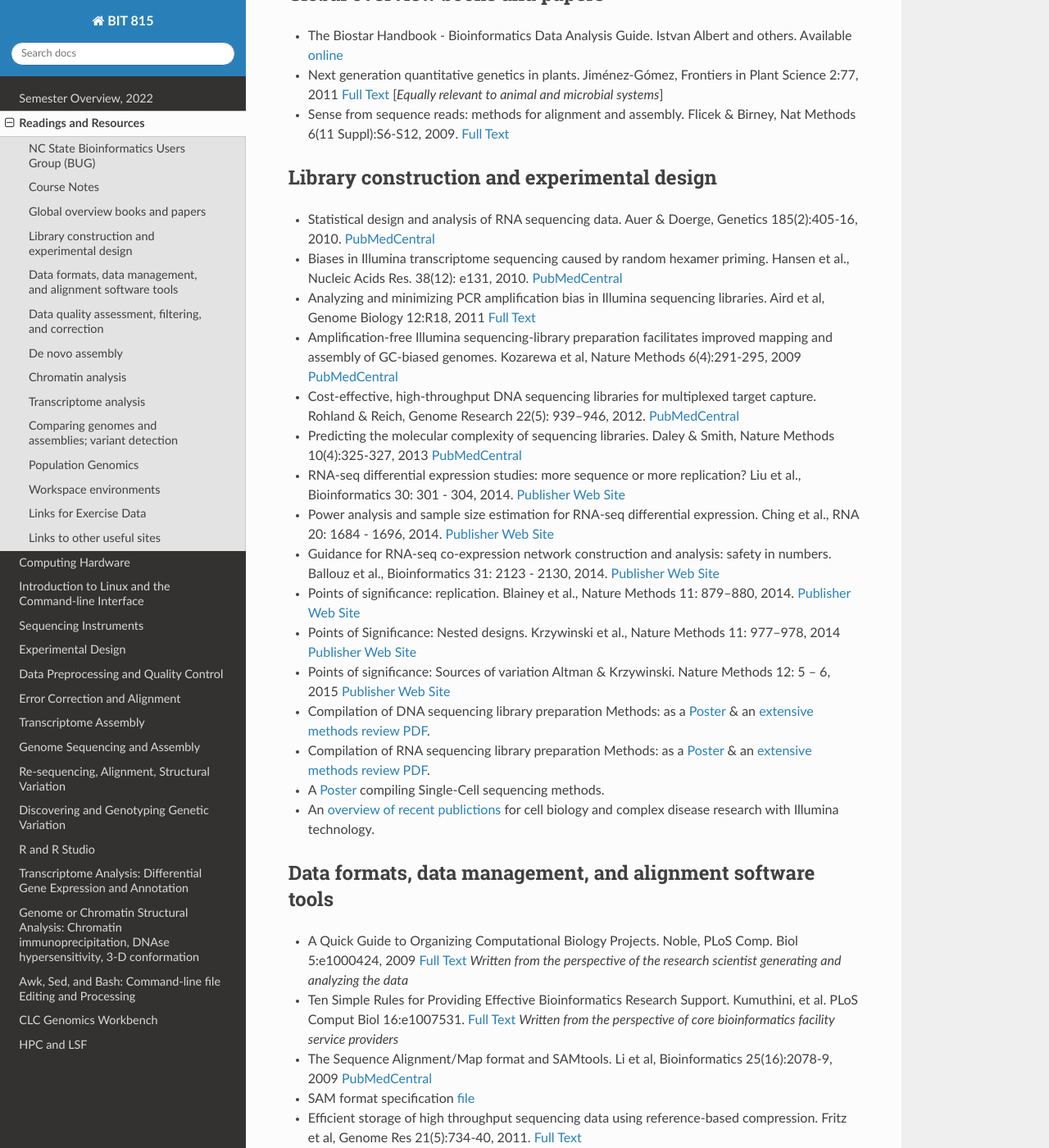
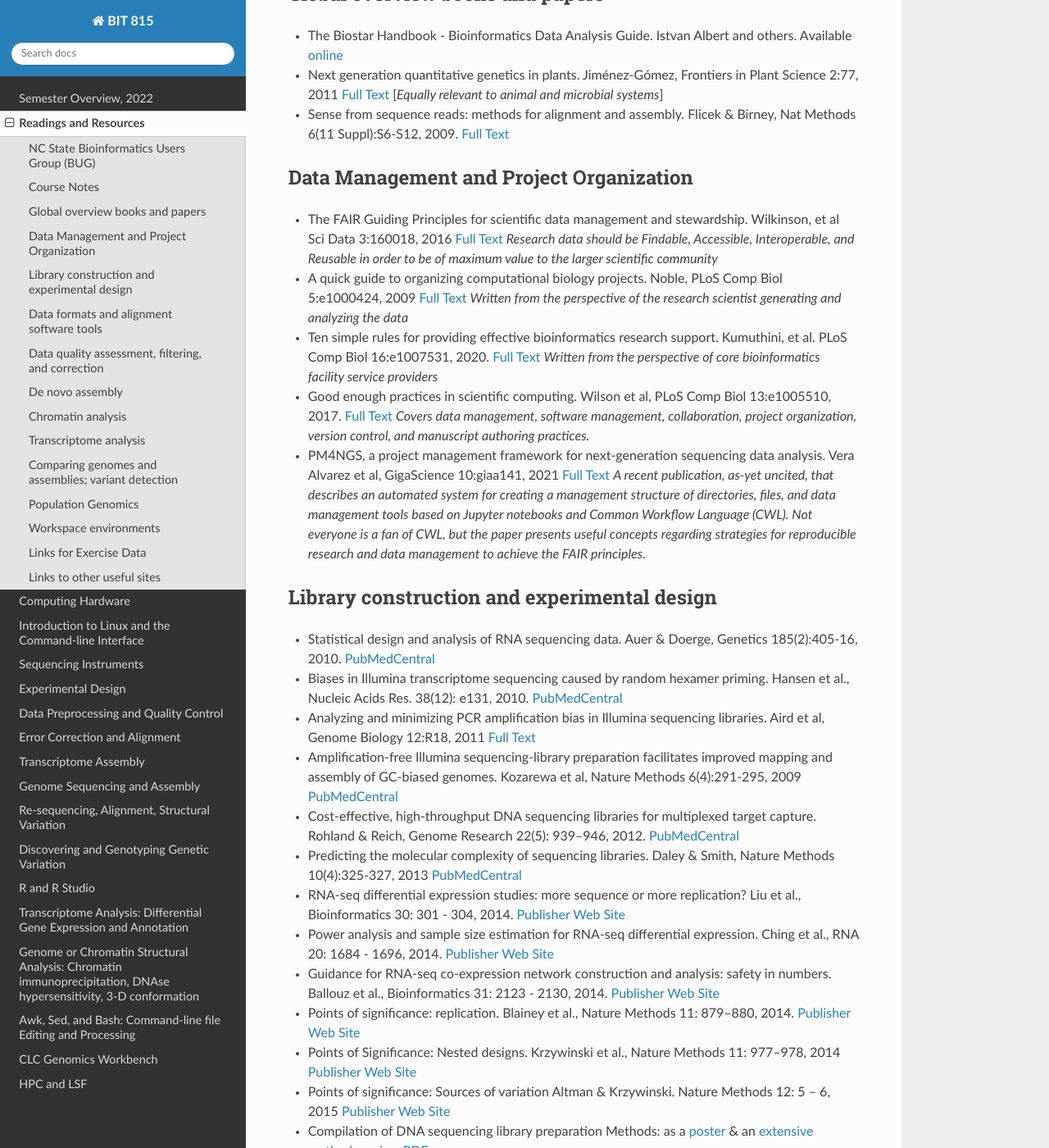
Before and after one commit to rwhetten/DeepSeqAnalysis, a Sphinx documentation site: the page built from docs/source/readings.rst, in a window 1280 px wide and 1400 px high, scrolled down 576 px. Shown: the whole window at 82% size. Built offline with Sphinx 7.4.7 and the Read the Docs theme 2.0.0, drawn with Linux system fonts in a browser that asks for light colours; some of the changed text lies outside the part shown.

Commit message:
Update readings.rst
Expand section on data management and project organization

```diff
--- a/docs/source/readings.rst
+++ b/docs/source/readings.rst
@@ -25,6 +25,15 @@ Global overview books and papers
 + Next generation quantitative genetics in plants. Jiménez-Gómez, Frontiers in Plant Science 2:77, 2011 `Full Text <http://www.frontiersin.org/Plant_Physiology/10.3389/fpls.2011.00077/full>`_ [*Equally relevant to animal and microbial systems*]
 + Sense from sequence reads: methods for alignment and assembly. Flicek & Birney, Nat Methods 6(11 Suppl):S6-S12, 2009. `Full Text <http://www.nature.com/nmeth/journal/v6/n11s/full/nmeth.1376.html>`_
 
+Data Management and Project Organization
+****************************************
+
++ The FAIR Guiding Principles for scientific data management and stewardship. Wilkinson, et al  Sci Data 3:160018, 2016 `Full Text <https://doi.org/10.1038/sdata.2016.18>`_ *Research data should be Findable, Accessible, Interoperable, and Reusable in order to be of maximum value to the larger scientific community*
++ A quick guide to organizing computational biology projects. Noble, PLoS Comp Biol 5:e1000424, 2009 `Full Text <https://journals.plos.org/ploscompbiol/article?id=10.1371/journal.pcbi.1000424>`_ *Written from the perspective of the research scientist generating and analyzing the data*
++ Ten simple rules for providing effective bioinformatics research support. Kumuthini, et al. PLoS Comp Biol 16:e1007531, 2020. `Full Text <https://doi.org/10.1371/journal.pcbi.1007531>`_ *Written from the perspective of core bioinformatics facility service providers*
++ Good enough practices in scientific computing. Wilson et al, PLoS Comp Biol 13:e1005510, 2017. `Full Text <https://doi.org/10.1371/journal.pcbi.1005510>`_ *Covers data management, software management, collaboration, project organization, version control, and manuscript authoring practices.*
++ PM4NGS, a project management framework for next-generation sequencing data analysis. Vera Alvarez et al, GigaScience 10:giaa141, 2021 `Full Text <https://doi.org/10.1093/gigascience/giaa141>`_ *A recent publication, as-yet uncited, that describes an  automated system for creating a management structure of directories, files, and data management tools based on Jupyter notebooks and Common Workflow Language (CWL). Not everyone is a fan of CWL, but the paper presents useful concepts regarding strategies for reproducible research and data management to achieve the FAIR principles.*
+
 Library construction and experimental design
 ********************************************
 
@@ -40,22 +49,25 @@ Library construction and experimental design
 + Points of significance: replication. Blainey et al., Nature Methods 11: 879–880, 2014. `Publisher Web Site <http://www.nature.com/nmeth/journal/v11/n9/full/nmeth.3091.html>`_
 + Points of Significance: Nested designs. Krzywinski et al., Nature Methods 11: 977–978, 2014 `Publisher Web Site <http://www.nature.com/nmeth/journal/v11/n10/full/nmeth.3137.html>`_
 + Points of significance: Sources of variation Altman & Krzywinski. Nature Methods 12: 5 – 6, 2015 `Publisher Web Site <http://www.nature.com/nmeth/journal/v12/n1/full/nmeth.3224.html>`_
-+ Compilation of DNA sequencing library preparation Methods: as a `Poster <https://drive.google.com/open?id=1lJ9EPzqG71pPOkSpHSNLFpoh23JIjMDC>`_ & an `extensive methods review PDF <https://drive.google.com/open?id=1FCe3rnHDiwUUu6pSZ9LkDuDDyYouFyAS>`_.
-+ Compilation of RNA sequencing library preparation Methods: as a `Poster <https://drive.google.com/open?id=1aViVPAgLPkOEUiDAaHvcp-ftunZTk-zF>`_ & an `extensive methods review PDF <https://drive.google.com/open?id=1vkAFWdu-C-4OUb7J0ZBzPMieE_49p8Bu>`_.
-+ A `Poster <https://drive.google.com/open?id=1_G4o26Qu0w6GJxRY6n81TOmgvIzhsMro>`_ compiling Single-Cell sequencing methods.
-+ An `overview of recent publictions <https://drive.google.com/open?id=1FLuKZI0TLfx6xrd9YED5J7zAHgZMoKVr>`_ for cell biology and complex disease research with Illumina technology.
++ Compilation of DNA sequencing library preparation Methods: as a `poster <https://drive.google.com/open?id=1lJ9EPzqG71pPOkSpHSNLFpoh23JIjMDC>`_ & an `extensive methods review PDF <https://drive.google.com/open?id=1FCe3rnHDiwUUu6pSZ9LkDuDDyYouFyAS>`_.
++ Compilation of RNA sequencing library preparation Methods: as a `poster <https://drive.google.com/open?id=1aViVPAgLPkOEUiDAaHvcp-ftunZTk-zF>`_ & an `extensive methods review PDF <https://drive.google.com/open?id=1vkAFWdu-C-4OUb7J0ZBzPMieE_49p8Bu>`_.
++ A `poster <https://drive.google.com/open?id=1_G4o26Qu0w6GJxRY6n81TOmgvIzhsMro>`_ compiling Single-Cell sequencing methods.
++ An `overview of recent publications <https://drive.google.com/open?id=1FLuKZI0TLfx6xrd9YED5J7zAHgZMoKVr>`_ for cell biology and complex disease research with Illumina technology.
 
-Data formats, data management, and alignment software tools
+Data formats and alignment software tools
 ***********************************************************
-+ A Quick Guide to Organizing Computational Biology Projects. Noble, PLoS Comp. Biol 5:e1000424, 2009 `Full Text <https://journals.plos.org/ploscompbiol/article?id=10.1371/journal.pcbi.1000424>`_ *Written from the perspective of the research scientist generating and analyzing the data*
-+ Ten Simple Rules for Providing Effective Bioinformatics Research Support. Kumuthini, et al. PLoS Comput Biol 16:e1007531. `Full Text <https://doi.org/10.1371/journal.pcbi.1007531>`_ *Written from the perspective of core bioinformatics facility service providers*
+
 + The Sequence Alignment/Map format and SAMtools. Li et al, Bioinformatics 25(16):2078-9, 2009 `PubMedCentral <http://www.ncbi.nlm.nih.gov/pmc/articles/PMC2723002>`_
 + SAM format specification `file <http://samtools.sourceforge.net/SAM1.pdf>`_
++ PAF alignment format is described in the manual page for the  `minimap2 <https://lh3.github.io/minimap2/minimap2.html>`_ long-read aligner.
++ Minimap2: pairwise alignment for nucleotide sequences. Li, Bioinformatics 34:3094-3100, 2018 https://doi.org/10.1093/bioinformatics/bty191. `PubMedCentral <http://www.ncbi.nlm.nih.gov/pmc/articles/pmc6137996/>`_
 + Efficient storage of high throughput sequencing data using reference-based compression. Fritz et al, Genome Res 21(5):734-40, 2011. `Full Text <http://genome.cshlp.org/content/21/5/734.long>`_
 + Compression of DNA sequence reads in FASTQ format. Deorowicz & Grabowski, Bioinformatics 27(6):860-2, 2011. `PubMed <http://www.ncbi.nlm.nih.gov/pubmed/21252073>`_
 + Fast and accurate short read alignment with Burrows-Wheeler transform. Li & Durbin, Bioinformatics 25(14):1754-60, 2009. `PubMedCentral <http://www.ncbi.nlm.nih.gov/pmc/articles/PMC2705234>`_
 + Improving SNP discovery by base alignment quality. Li H, Bioinformatics 27(8):1157-8, 2011. `PubMed <http://www.ncbi.nlm.nih.gov/pubmed/21320865>`_
 + BEDTools: a flexible suite of utilities for comparing genomic features. Quinlan and Hall, Bioinformatics 26:841-842, 2010. `Publisher Website <http://bioinformatics.oxfordjournals.org/content/26/6/841.full.pdf+html>`_
++ The variant call format and VCFtools. Danecek et al, Bioinformatics 27:2156-2158, 2011. `PubMedCentral <http://www.ncbi.nlm.nih.gov/pubmed/21653522>`_
++ The UC Santa Cruz Genome Browser FAQ on `data file formats <https://genome.ucsc.edu/FAQ/FAQformat>`_
 
 Data quality assessment, filtering, and correction
 **************************************************
@@ -111,11 +123,11 @@ General considerations for RNA-seq library construction
 Assembly and comparison to genome
 
   + A glance at quality score: implication for de novo transcriptome reconstruction of Illumina reads. Mbandi et al., Frontiers in Genetics 2014. `Publisher Website <http://journal.frontiersin.org/Journal/10.3389/fgene.2014.00017/full?>`_
-  + Full-length transcriptome assembly from RNA-Seq data without a reference genome. Grabherr et al, Nature Biotechnology 29:644 - 652, 2011. `PubMed <http://www.ncbi.nlm.nih.gov/pubmed/21572440>`_ [*Software called* `Trinity <http://trinityrnaseq.sourceforge.net/>`_; *available on Sourceforge.*]
-  + Comprehensive analysis of RNA-Seq data reveals extensive RNA editing in a human transcriptome. Peng et al, Nature Biotechnology 30:253 - 260, 2012. `PubMed <http://www.ncbi.nlm.nih.gov/pubmed/22327324>`_ [*Several comments on this paper question whether the reported differences are in fact evidence of editing or are simply sequencing errors - the authors stand by their conclusions, but the controversy demonstrates the importance of robust data analysis methods.*]
+  + Full-length transcriptome assembly from RNA-Seq data without a reference genome. Grabherr et al, Nature Biotechnology 29:644 - 652, 2011. `PubMed <http://www.ncbi.nlm.nih.gov/pubmed/21572440>`_ *Software called* `Trinity <https://github.com/trinityrnaseq/trinityrnaseq/wiki>`_; *is available on Github.*
+  + Comprehensive analysis of RNA-Seq data reveals extensive RNA editing in a human transcriptome. Peng et al, Nature Biotechnology 30:253 - 260, 2012. `PubMed <http://www.ncbi.nlm.nih.gov/pubmed/22327324>`_ *Several comments on this paper question whether the reported differences are in fact evidence of editing or are simply sequencing errors - the authors stand by their conclusions, but the controversy demonstrates the importance of robust data analysis methods.*
   + Optimization of de novo transcriptome assembly from next-generation sequencing data. Surget-Groba & Montoya-Burgos, Genome Res 20(10):1432-40, 2010. `Full Text <http://genome.cshlp.org/content/20/10/1432.long>`_
   + Rnnotator: an automated de novo transcriptome assembly pipeline from stranded RNA-Seq reads. Martin et al, BMC Genomics 11:663, 2010 `Full Text <http://www.biomedcentral.com/1471-2164/11/663>`_
-  + De novo assembly and analysis of RNA-seq data. Robertson et al, Nature Methods 7:909-912, 2010 `Full Text <http://www.nature.com/nmeth/journal/v7/n11/full/nmeth.1517.html>`_ [*Describes Trans-ABySS, a pipeline to use the ABySS parallel assembler for de novo transcriptome analysis.*]
+  + De novo assembly and analysis of RNA-seq data. Robertson et al, Nature Methods 7:909-912, 2010 `Full Text <http://www.nature.com/nmeth/journal/v7/n11/full/nmeth.1517.html>`_ *Describes Trans-ABySS, a pipeline to use the ABySS parallel assembler for de novo transcriptome analysis.*
 
 
 Differential expression analysis
```
Also changed, not shown: other parts of docs/source/readings.rst (+1 -1 lines).
